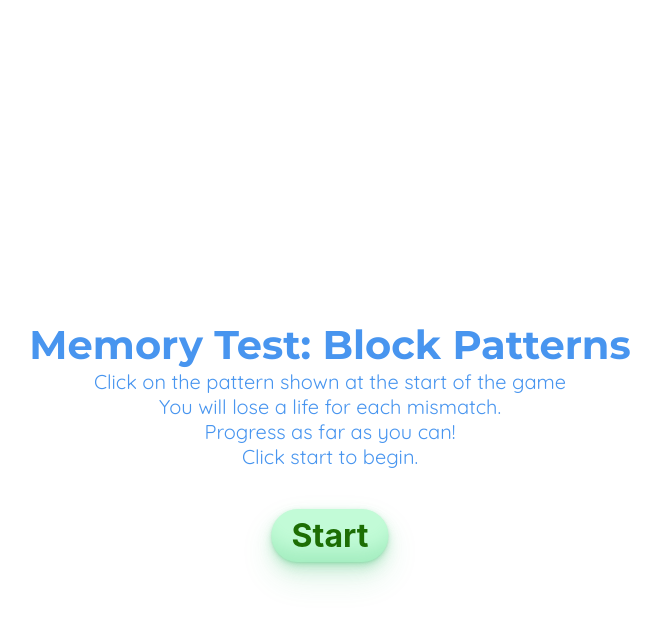
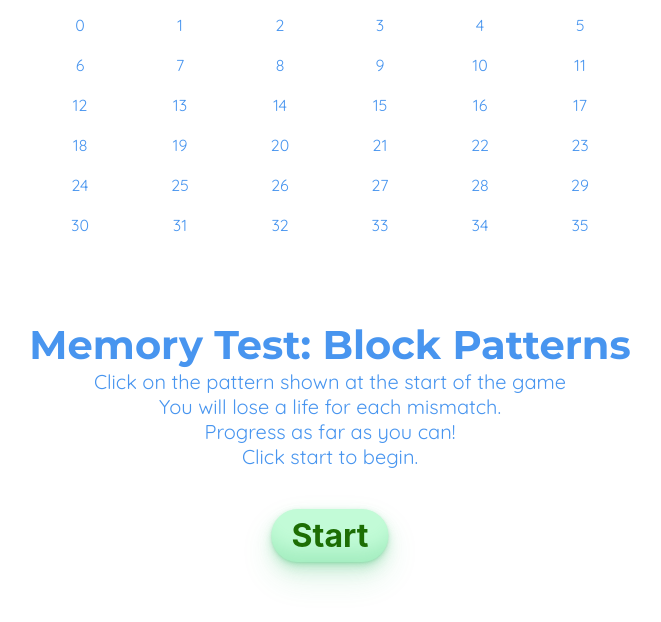
Before and after one commit to uoa-compsci399-s2-2022/spatial-skills-web-app, a React (Create React App) app in the folder client/: page /pattern in a window 1280 px wide. Shown: the top 622 px of the page, without its empty margins (310-971 px from the left). Built offline with nearby package versions, Linux system fonts and the light colour scheme.

Commit message:
add flashing animation to indicate blocks clicked that are apart of the pattern but not clicked following the correct sequence and lives are deducted upon mismatch

```diff
--- a/client/src/components/PatternGame/PatternGame.js
+++ b/client/src/components/PatternGame/PatternGame.js
@@ -14,7 +14,7 @@ const gameDim = 6
 const CreateBlockArray = (dimension) => {
   const bArray = []
   for (let i = 0; i < dimension * dimension; i++) {
-    bArray.push({"id": i, "pattern": false, "matched": false, "clicked": false})
+    bArray.push({"id": i, "pattern": false, "matched": false, "clicked": false, "flash": false})
   }
   return bArray
 }
@@ -58,11 +58,12 @@ function PatternGame(props) {
   // create pattern array marked by its key
   const generatePattern = () => {
 
-    // reset blocks status
+    // reset blocks status each round
     blocks.map(block => {
       block.pattern = false
       block.matched = false
       block.clicked = false
+      block.flash = false
       return(null)
     })
 
@@ -80,8 +81,14 @@ function PatternGame(props) {
     }
 
     numMatched = 0
+    if(!order){
+      showPattern(true)
+      setTimeout(() => {
+        showPattern(false)
+      }, 1000);
+    } else {
       setDisplayOrder(prevState => !prevState)
-
+    }
     setPatternBlockIDs(patternIDs)
     setDisabled(false)
     setVictory(false)
@@ -100,7 +107,7 @@ function PatternGame(props) {
     }
     if (block.pattern && block.matched) {
       return ("correct")
-    } else if (block.clicked === true && block.matched === false) {
+    } else if (block.clicked === true && block.matched === false || block.flash) {
       return ("incorrect")
     } else {
       return ("grey")
@@ -121,13 +128,32 @@ function PatternGame(props) {
       )})
   }
 
+  // standard version of game (non-ordered)
+  const showPattern = (show) => {
+    if (show){
+      setBlocks(prevBlocks => {
+        return (prevBlocks.map(block => {
+            return ({...block, matched: true, clicked: true})
+          })
+        )})
+    } else {
+      setBlocks(prevBlocks => {
+        return (prevBlocks.map(block => {
+            return ({...block, matched: false, clicked: false})
+          })
+        )})
+    }
+  }
 
+  // ordered version of pattern game
   useEffect(() => {
+    if (order){
       if(currentPatternIndex < patternBlockID.length) {
+          setDisabled(true)
           setTimeout(() => {
               setBlocks(prevBlocks => {
                   return (prevBlocks.map(block => {
-                    if(block.id == patternBlockID[currentPatternIndex-1]){
+                      if(block.id === patternBlockID[currentPatternIndex-1]){
                           return (reveal(block))
                       } else {
                           return (block)
@@ -137,43 +163,22 @@ function PatternGame(props) {
                   setDisplayOrder(prevState => !prevState)
           }, 500);
         currentPatternIndex ++
+    } else {
+      setTimeout(() => {
+        setDisabled(false)
+      }, 400);
     }
-
     setTimeout(() => {
       unreveal()
     }, 400);
-
+  }
 }, [displayOrder])
 
   const resetTurn = () => {
     setUserCurrentChoice(null)
   }
 
-  // compare user's choice with pattern
-  useEffect(() => {
-    if (userCurrentChoice){
-      if (patternBlockID.includes(userCurrentChoice.id)) {
-        setBlocks(prevBlocks => {
-          return (prevBlocks.map(block => {
-            if (userCurrentChoice.id === block.id) {
-              if(order) {
-                if(userCurrentChoice.id === patternBlockID[numMatched]){
-                  numMatched = numMatched + 1
-                  return ({...block, matched: true, clicked: true})
-                } else {
-                  return (block)
-                }
-              } else {
-                numMatched = numMatched + 1
-                return ({...block, matched: true, clicked: true})
-              }
-            } else {
-              return (block)
-            }
-          })
-          )})
-        resetTurn()
-      } else {
+  const incorrectChoice = () => {
     setBlocks(prevBlocks => {
       return (prevBlocks.map(block => {
         if (userCurrentChoice.id === block.id) {
@@ -189,7 +194,40 @@ function PatternGame(props) {
         }
       })
       )})
+  }
 
+  // compare user's choice with pattern
+  useEffect(() => {
+    if (userCurrentChoice){
+      if (patternBlockID.includes(userCurrentChoice.id)) {
+        setBlocks(prevBlocks => {
+          return (prevBlocks.map(block => {
+            if (userCurrentChoice.id === block.id) {
+              if(order) {
+                if(userCurrentChoice.id === patternBlockID[numMatched]){
+                  numMatched = numMatched + 1
+                  return ({...block, matched: true, clicked: true})
+                } else {
+                  health = health - 1
+                  if (health === 0) {
+                    setTimerOn(false)
+                    setGameOver(true)
+                    props.submit(level)
+                  }
+                  return ({...block, flash: true})
+                }
+              } else {
+                numMatched = numMatched + 1
+                return ({...block, matched: true, clicked: true})
+              }
+            } else {
+              return (block)
+            }
+          })
+          )})
+        resetTurn()
+      } else {
+        incorrectChoice()
         resetTurn()
       }
     }
@@ -200,6 +238,10 @@ function PatternGame(props) {
       setLevel(prevLevel => prevLevel + 1)
       currentPatternIndex = 0
     }
+
+    setTimeout(() => {
+      blocks.forEach(block => block.flash = false)
+    }, 400);
     // eslint-disable-next-line react-hooks/exhaustive-deps
   }, [userCurrentChoice])
 
@@ -279,6 +321,8 @@ function PatternGame(props) {
             blockState={currentBlockState(block)}
             gameOver={gameOver}
             disabled={disabled}
+            flash={block.flash}
+            clicked={block.clicked}
             />
         ))}
       </div>
--- a/client/src/components/PatternGame/SingleBlock.js
+++ b/client/src/components/PatternGame/SingleBlock.js
@@ -1,7 +1,9 @@
+import { useState } from 'react'
 import '../../styles/SingleBlock.css'
 
 
-const SingleBlock = ({ block, handleChoice, blockState, gameOver, disabled }) => {
+const SingleBlock = ({ block, handleChoice, blockState, gameOver, disabled, clicked, flash }) => {
+    const [reset, setReset] = useState(false)
 
     const handleClick = () => {
         if (!block.clicked && !gameOver && !disabled){
@@ -13,7 +15,11 @@ const SingleBlock = ({ block, handleChoice, blockState, gameOver, disabled }) =>
         if (blockState === "correct") {
             return ("block__correct-match")
         } else if (blockState === "incorrect") {
-            return ("block__incorrect-match")
+            if(flash){
+                return ("block__flash-color")
+            } else{
+                return ("block__incorrect-match")
+            }
         } else if (blockState === "grey") {
             return ("block__standard")
         }
@@ -21,7 +27,7 @@ const SingleBlock = ({ block, handleChoice, blockState, gameOver, disabled }) =>
 
     return(
         <div>
-            <div className={generateClassName()} onClick={handleClick}></div>
+            <div className={generateClassName()} onClick={handleClick}><p>{block.id}</p></div>
         </div>
     )
 }
--- a/client/src/styles/SingleBlock.css
+++ b/client/src/styles/SingleBlock.css
@@ -21,8 +21,6 @@
     border-radius: 25px;
     animation: shake 0.2s;
 }
-
-
 @keyframes shake {
     0% { transform: translate(1px, 1px) rotate(0deg); }
     10% { transform: translate(-1px, -2px) rotate(-1deg); }
@@ -35,4 +33,18 @@
     80% { transform: translate(-1px, -1px) rotate(1deg); }
     90% { transform: translate(1px, 2px) rotate(0deg); }
     100% { transform: translate(1px, -2px) rotate(-1deg); }
-  }
+}
+
+
+.block__flash-color{
+  height: 10vh;
+  width: 10vh;
+  border-radius: 25px;
+  background-color: grey;
+  animation: flash_color 0.5s;
+}
+
+@keyframes flash_color{
+  0% {background-color: yellow;}
+  100% {background-color: grey;}
+}
```
Lines whose indentation alone changed are shown as unchanged.
